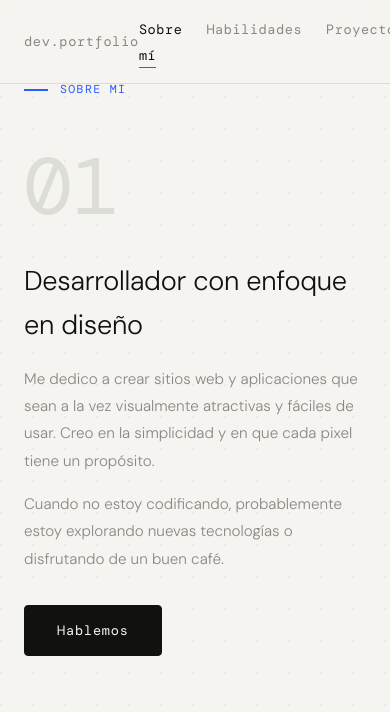
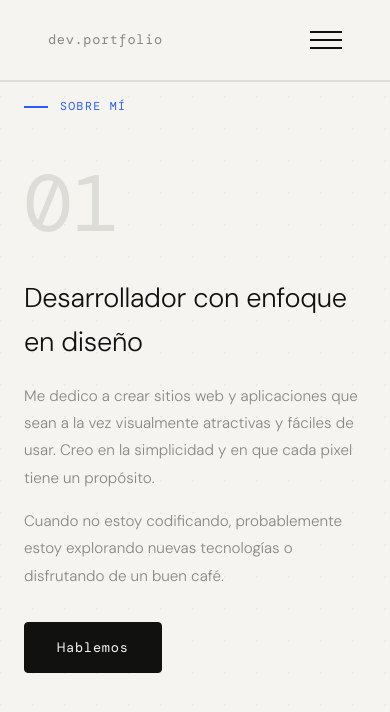
Before and after one commit to Jordi7527/mi-portfolio, a React (Vite) app: page /sobremi in a window 390 px wide. Shown: the top 712 px of the page. Built offline with nearby package versions, Linux system fonts and the light colour scheme; a web font is replaced by a local one.

Commit message:
Subir port folio

```diff
--- a/package.json
+++ b/package.json
@@ -10,6 +10,7 @@
     "preview": "vite preview"
   },
   "dependencies": {
+    "framer-motion": "^12.38.0",
     "react": "^19.2.0",
     "react-dom": "^19.2.0",
     "react-router-dom": "^7.13.1"
--- a/src/App.tsx
+++ b/src/App.tsx
@@ -1,19 +1,23 @@
-import { Routes, Route} from 'react-router-dom'
+import { Routes, Route, useLocation} from 'react-router-dom'
 import { Home } from './pages/Home'
 import { SobreMi } from './pages/SobreMi'
 import { Trabajos } from './pages/Trabajos'
 import { Habilidades } from './pages/Habilidades'
 import { Contacto } from './pages/Contacto'
+import { AnimatePresence } from 'framer-motion';
 
 function App() {
+  const location = useLocation();
   return (
-      <Routes>
+    <AnimatePresence mode="wait">
+      <Routes location={location} key={location.pathname}>
         <Route path='/' element={<Home />} />
         <Route path='/sobremi' element={<SobreMi />} />
         <Route path='/habilidades' element={<Habilidades />}/>
         <Route path='/proyectos' element={<Trabajos />} />
         <Route path='/contacto' element={<Contacto/>} />
       </Routes>
+    </AnimatePresence>
   )
 }
 export default App
--- a/src/apis/ApiPost.ts
+++ b/src/apis/ApiPost.ts
@@ -1,4 +1,4 @@
-export const ApiPost = async (url: string, data: any) => {
+export const ApiPost = async (url: string, data: unknown) => {
     const response = await fetch(url, {
         method: 'POST',
         headers: {
--- a/src/css/nav.css
+++ b/src/css/nav.css
@@ -1,6 +1,12 @@
 nav {
-    position: fixed; top: 0; left: 0; right: 0; z-index: 100;
-    display: flex; justify-content: space-between; align-items: center;
+    position: sticky;
+    top: 0;
+    left: 0;
+    right: 0;
+    z-index: 100;
+    display: flex;
+    justify-content: space-between;
+    align-items: center;
     padding: 1.5rem 3rem;
     background: rgba(245, 244, 240, .9);
     backdrop-filter: blur(10px);
@@ -17,8 +23,11 @@ nav.scrolled { box-shadow: 0 2px 20px rgba(0,0,0,.04); }
     text-decoration: none;
     transition: color .2s;
 }
-.nav-logo:hover, .nav-logo.active { color: var(--ink); }
-.nav-links { display: flex;
+.nav-logo:hover, .nav-logo.active {
+    color: var(--ink);
+}
+.nav-links {
+    display: flex;
     gap: 2.5rem;
     list-style: none;
 }
@@ -40,7 +49,66 @@ nav.scrolled { box-shadow: 0 2px 20px rgba(0,0,0,.04); }
 .nav-links a.active { color: var(--ink); }
 .nav-links a:hover::after,
 .nav-links a.active::after { width: 100%; }
-@media (max-width: 768px) {
-  nav { padding: 1rem 1.5rem; }
-  .nav-links { gap: 1.5rem; }
+
+/* ...existing code... */
+.nav-toggle {
+    display: none;
+    border: 0;
+    background: transparent;
+    cursor: pointer;
+    width: 2rem;
+    height: 2rem;
+    position: relative;
 }
+.nav-toggle span,
+.nav-toggle span::before,
+.nav-toggle span::after {
+    content: '';
+    display: block;
+    width: 100%;
+    height: 2px;
+    background: var(--ink);
+    position: absolute;
+    left: 0;
+    transition: transform .25s ease, opacity .25s ease;
+}
+.nav-toggle span { top: 50%; transform: translateY(-50%); }
+.nav-toggle span::before { top: -8px; }
+.nav-toggle span::after { top: 8px; }
+@media (max-width: 700px) {
+    .nav-toggle {
+        display: block;
+        z-index: 999;
+    }
+
+    .nav-links {
+        display: flex;
+        flex-direction: column;
+        gap: 1.5rem;
+
+        position: absolute;
+        top: 80px;
+        left: 0;
+        right: 0;
+
+        background-color: var(--bg);
+
+        max-height: 0;
+        opacity: 0;
+        overflow: hidden;
+
+        pointer-events: none;
+
+        transition: max-height 3s cubic-bezier(0.4, 0, 0.2, 1),opacity 0.5s ease;
+
+        padding-left: 3rem;
+    }
+
+    nav.open .nav-links {
+        max-height: 500px; /* suficiente para el contenido */
+        opacity: 1;
+        pointer-events: auto;
+        transition: max-height 3s cubic-bezier(0.4, 0, 0.2, 1),opacity 0.5s ease;
+    }
+
+}
--- a/src/css/style.css
+++ b/src/css/style.css
@@ -47,7 +47,7 @@ body::before {
 
   /* ── HERO ── */
   #hero {
-    min-height: 100vh;
+    min-height: 89vh;
     display: flex; flex-direction: column; justify-content: center;
     padding: 8rem 3rem 4rem;
     max-width: 960px;
@@ -58,7 +58,7 @@ body::before {
   #hero::after {
     content: '';
     position: absolute; right: -10%; top: 20%;
-    width: 400px; height: 400px;
+    /* width: 400px; height: 400px; */
     background: linear-gradient(135deg, var(--accent) 0%, var(--accent-light) 100%);
     border-radius: 50%;
     filter: blur(100px);
@@ -125,7 +125,10 @@ body::before {
 
   /* ── ABOUT ── */
   #about, #skills, #projects, #contact { position: relative; z-index: 1; }
-  #about { border-top: 1px solid var(--line); }
+  #about {
+    border-top: 1px solid var(--line);
+    height: 89vh;
+  }
   .section-label {
     font-family: var(--mono); font-size: .72rem; color: var(--accent);
     letter-spacing: .12em; text-transform: uppercase; margin-bottom: 3rem;
@@ -159,7 +162,12 @@ body::before {
   .skill-name { font-size: 1.05rem; font-weight: 400; }
 
   /* ── PROJECTS ── */
-  #projects, #contact, .page-content { padding: 7rem 3rem 5rem; max-width: 960px; margin: 0 auto; }
+  #projects, #contact, .page-content {
+    padding: 7rem 3rem 5rem;
+    max-width: 960px;
+    margin: 0 auto;
+    height: 100%;
+  }
   .project-grid { display: grid; gap: 2rem; }
   .project-card {
     display: grid; grid-template-columns: 1fr 1.2fr; gap: 3rem; align-items: start;
@@ -202,10 +210,10 @@ body::before {
 
   /* ── RESPONSIVE ── */
   @media (max-width: 768px) {
-    #hero { padding: 6rem 1.5rem 3rem; }
+    #hero { padding: 1rem 1.5rem 3rem; }
     .about-grid { grid-template-columns: 1fr; gap: 2rem; }
     .skills-grid { grid-template-columns: 1fr; }
     .project-card { grid-template-columns: 1fr; gap: 1.5rem; }
     .contact-grid { grid-template-columns: 1fr; }
-    #projects, #contact, .page-content { padding: 5rem 1.5rem 4rem; }
+    #projects, #contact, .page-content { padding: 1rem 1.5rem 4rem; }
   }
--- a/src/index.css
+++ b/src/index.css
@@ -1,4 +1,4 @@
-/* :root {
+ :root {
     --bg: #F5F4F0;
     --ink: #111110;
     --muted: #888884;
@@ -9,7 +9,7 @@
 }
 
 
-
+/*
 body {
     background: var(--bg);
     color: var(--ink);
--- a/src/pages/Contacto.tsx
+++ b/src/pages/Contacto.tsx
@@ -1,5 +1,7 @@
 import Nav from "./Nav"
 import { ApiPost } from "../apis/ApiPost"
+import { motion } from 'framer-motion';
+import { FormEvent } from "react"
 
   // Definir el tipo de los datos
 interface formData {
@@ -7,15 +9,22 @@ interface formData {
   email: string;
   message: string;
 }
+
+
+
+export function Contacto() {
+
 // Función para manejar el submit
-const handlesubmit = async (e: Event) => {
+  const handlesubmit = async (e: FormEvent<HTMLFormElement>) => {
     e.preventDefault();
-  const form = e.target as HTMLFormElement;
+    const form = e.currentTarget;
     const data: formData = {
       name: (form.querySelector('#name') as HTMLInputElement).value,
       email: (form.querySelector('#email') as HTMLInputElement).value,
       message: (form.querySelector('#message') as HTMLTextAreaElement).value,
     }
+
+    console.log(data);
     try {
       const response = await ApiPost('https://api.example.com/contact', data);
       console.log(response);
@@ -23,16 +32,15 @@ const handlesubmit = async (e: Event) => {
       console.error(error);
     }
   }
-const form = document.querySelector('.contact-form') as HTMLFormElement;
-if (form) {
-  form.addEventListener('submit', handlesubmit);
-}
 
-
-
-export function Contacto() {
   return (
     <>
+    <motion.div
+    initial={{ opacity: 0, x: 50 }}
+    animate={{ opacity: 1, x: 0 }}
+    exit={{ opacity: 0, x: -50 }}
+    transition={{ duration: 0.5 }}
+    >
       <Nav />
       <section id="contact">
         <div className="page-content">
@@ -49,7 +57,7 @@ export function Contacto() {
                 <a href="https://github.com" target="_blank" rel="noopener noreferrer">GitHub</a>
               </div>
             </div>
-            <form className="contact-form">
+            <form className="contact-form" onSubmit={handlesubmit}>
               <div className="form-group">
                 <label htmlFor="name">Nombre</label>
                 <input type="text" id="name" placeholder="Tu nombre" />
@@ -67,6 +75,7 @@ export function Contacto() {
           </div>
         </div>
       </section>
+    </motion.div>
     </>
   )
 }
--- a/src/pages/Habilidades.tsx
+++ b/src/pages/Habilidades.tsx
@@ -1,4 +1,5 @@
 import Nav from "./Nav"
+import { motion } from 'framer-motion';
 
 const skills = [
   { tag: "Lenguajes", name: "JavaScript, PHP, TypeScript, HTML, CSS" },
@@ -15,6 +16,11 @@ const skills = [
 export function Habilidades() {
   return (
     <>
+      <motion.div
+      initial={{ opacity: 0, x: 50 }}
+      animate={{ opacity: 1, x: 0 }}
+      exit={{ opacity: 0, x: -50 }}
+      transition={{ duration: 0.5 }}>
         <Nav />
         <section id="skills">
           <div className="page-content">
@@ -29,6 +35,7 @@ export function Habilidades() {
             </div>
           </div>
         </section>
+      </motion.div>
     </>
   )
 }
--- a/src/pages/Home.tsx
+++ b/src/pages/Home.tsx
@@ -1,9 +1,15 @@
-import { Link } from "react-router-dom"
-import Nav from './Nav'
+import { Link } from "react-router-dom";
+import Nav from './Nav';
+import { motion } from 'framer-motion';
 
 export function Home() {
   return (
     <>
+      <motion.div
+      initial={{ opacity: 0, x: 50 }}
+      animate={{ opacity: 1, x: 0 }}
+      exit={{ opacity: 0, x: -50 }}
+      transition={{ duration: 0.5 }}>
         <Nav />
         <section id="hero">
           <p className="hero-label">Desarrollador Fullstack</p>
@@ -15,11 +21,12 @@ export function Home() {
             <Link to="/proyectos" className="btn btn-primary">Ver proyectos</Link>
             <Link to="/contacto" className="btn btn-ghost">Contactar</Link>
           </div>
-        <div className="hero-scroll">
+          {/* <div className="hero-scroll">
             <span className="hero-scroll-line"></span>
             <span className="hero-scroll-text">Scroll</span>
-        </div>
+          </div> */}
         </section>
+      </motion.div>
     </>
   )
 }
--- a/src/pages/Nav.tsx
+++ b/src/pages/Nav.tsx
@@ -1,10 +1,18 @@
 import { NavLink } from "react-router-dom"
+import { useState } from "react";
 import '../css/nav.css'
 
 function Nav() {
+  const [isOpen, setIsOpen] = useState(false);
+
+
+
   return (
-    <nav>
+    <nav className={isOpen ? 'open' : ''}>
       <NavLink to="/" end className="nav-logo">dev.portfolio</NavLink>
+        <button className="nav-toggle" aria-label="Abrir menú" onClick={() => setIsOpen(!isOpen)}>
+          <span></span>
+        </button>
       <ul className="nav-links">
         <li><NavLink to="/sobremi">Sobre mí</NavLink></li>
         <li><NavLink to="/habilidades">Habilidades</NavLink></li>
--- a/src/pages/SobreMi.tsx
+++ b/src/pages/SobreMi.tsx
@@ -1,9 +1,15 @@
-import { Link } from "react-router-dom"
-import Nav from './Nav'
+import { Link } from "react-router-dom";
+import Nav from './Nav';
+import { motion } from 'framer-motion';
 
 export function SobreMi() {
   return (
     <>
+      <motion.div
+      initial={{ opacity: 0, x: 50 }}
+      animate={{ opacity: 1, x: 0 }}
+      exit={{ opacity: 0, x: -50 }}
+      transition={{ duration: 0.5 }}>
       <Nav />
         <section id="about">
           <div className="page-content">
@@ -30,6 +36,7 @@ export function SobreMi() {
             </div>
           </div>
         </section>
+      </motion.div>
     </>
   )
 }
--- a/src/pages/Trabajos.tsx
+++ b/src/pages/Trabajos.tsx
@@ -1,4 +1,5 @@
-import Nav from './Nav'
+import Nav from './Nav';
+import { motion } from 'framer-motion';
 
 const projects = [
   {
@@ -22,6 +23,11 @@ const projects = [
 export function Trabajos() {
   return (
     <>
+      <motion.div
+      initial={{ opacity: 0, x: 50 }}
+      animate={{ opacity: 1, x: 0 }}
+      exit={{ opacity: 0, x: -50 }}
+      transition={{ duration: 0.5 }}>
         <Nav />
         <section id="projects">
           <div className="page-content">
@@ -40,6 +46,7 @@ export function Trabajos() {
             </div>
           </div>
         </section>
+      </motion.div>
     </>
   )
 }
```
Also changed, not shown: 9 other files (tests, documents, lock files or other folders). Lines whose indentation alone changed are shown as unchanged.
